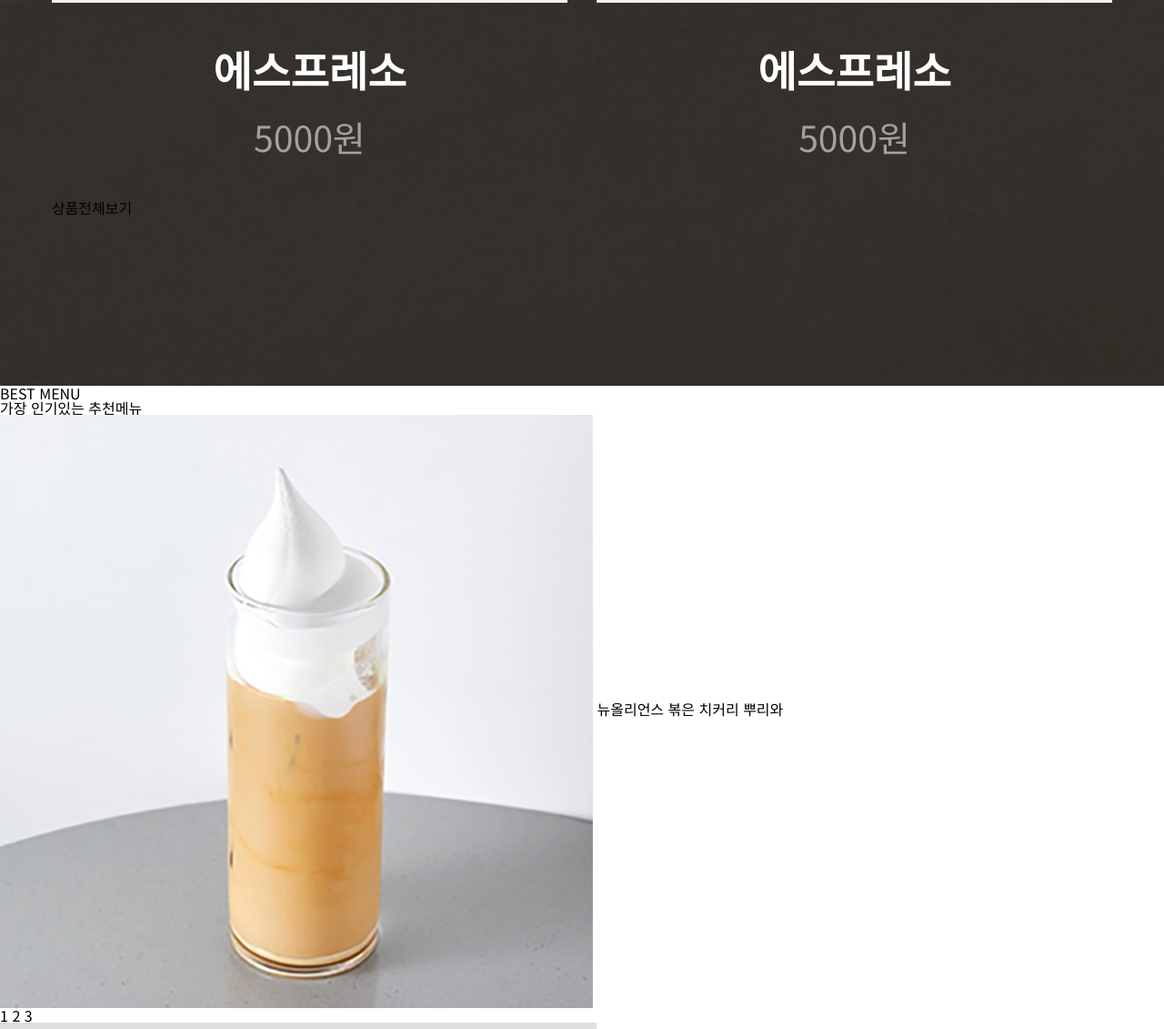
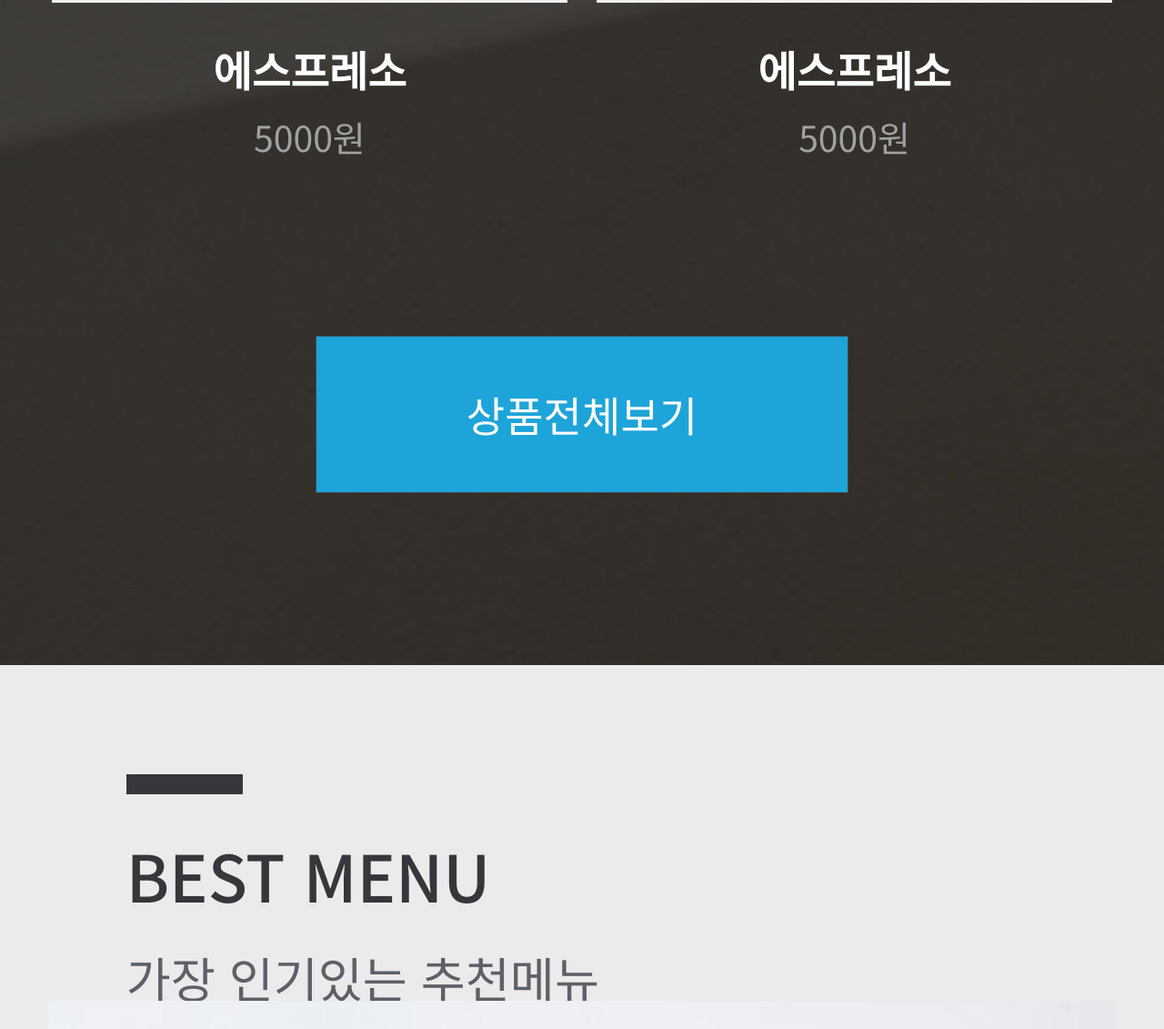
Before and after one commit to SeonghaKang/mobile-ex1, a plain HTML site: page index.html in a window 1280 px wide. Shown: the part 5368-6499 px from the top of the page at 91% size. Drawn offline with Linux system fonts and the light colour scheme.

Commit message:
add best-menu css

```diff
--- a/css/index.css
+++ b/css/index.css
@@ -124,3 +124,49 @@ header .menu-btn{
   font-size: 3.611vw;/* 360px가로 기준 13px */
   padding-bottom: 2.5vw;
 }
+.menu-area .menu-allview-btn{
+  margin: auto;
+  color: #fff;
+  border: 1px solid #464646;
+  background-color: #1da4d9;
+  width: 45.55vw;
+  height: 13.35vw;
+  margin-top: 11.66vw;
+  line-height: 13.35vw;
+  font-size: 3.6vw;
+  text-align: center;
+}
+/* 베스트메뉴 */
+.best-menu-area{
+  background: #ebebeb;
+  padding: 9.444vw 4.166vw 7.777vw;
+}
+.best-menu-area .best-title{
+  color: #36373b;
+  font-size: 5.555vw;
+  font-weight: 500;
+  margin-left: 6.666vw;
+  padding-top: 5.833vw;
+  position: relative;
+}
+.best-menu-area .best-title::before{
+  content: "";/* before,after에 꼭 content넣어줘야함 */
+  display: block;
+  position: absolute;
+  left: 0;top: 0;
+  height: 1.666vw;
+  width: 10vw;
+  background-color: #36373b;
+}
+.best-menu-area .best-title-sub{
+  color: #5e6068;
+  font-size: 4.166vw;
+  margin-top: 3.888vw;
+  margin-left: 6.666vw;
+}
+.best-menu-area .best-menu-box{
+
+}
+.best-menu-area img{
+  width: 100%;
+}
```
